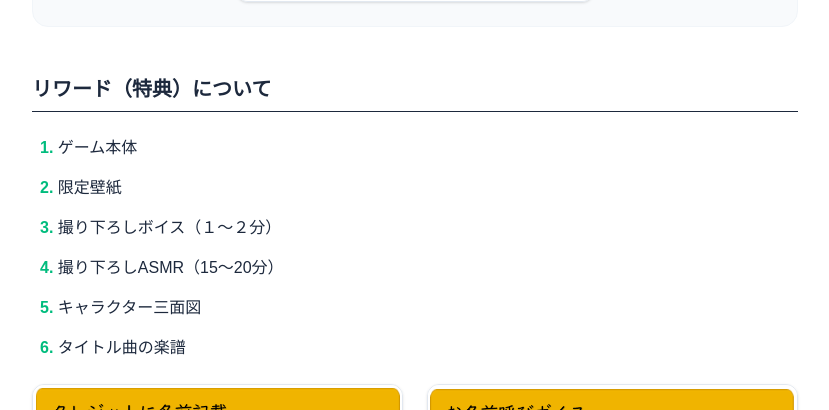
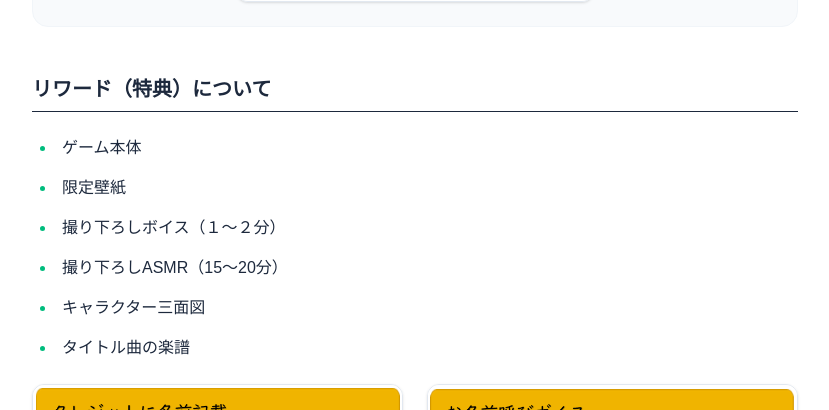
Before and after one commit to ejpasayama-bit/easyjstudio, a React (Vite) app: page /ks-guide in a window 1280 px wide. Shown: the part 2860-3270 px from the top of the page, without its empty margins (225-1054 px from the left). Built offline with nearby package versions, Linux system fonts and the light colour scheme; a web font is replaced by a local one.

Commit message:
Initial commit: EasyJ Studio Website with i18n

```diff
--- a/src/pages/KickstarterGuide.jsx
+++ b/src/pages/KickstarterGuide.jsx
@@ -101,7 +101,7 @@ const KickstarterGuide = () => {
             {/* リワード（特典）枠 */}
             <div className="space-y-6 mt-12">
               <h3 className="text-xl font-bold text-slate-800 border-b pb-2">リワード（特典）について</h3>
-              <ul className="space-y-4 list-decimal list-inside marker:font-bold marker:text-emerald-500">
+              <ul className="space-y-4 list-disc list-inside marker:font-bold marker:text-emerald-500">
                 <li className="pl-2">ゲーム本体</li>
                 <li className="pl-2">限定壁紙</li>
                 <li className="pl-2">撮り下ろしボイス（１～２分）</li>
```
